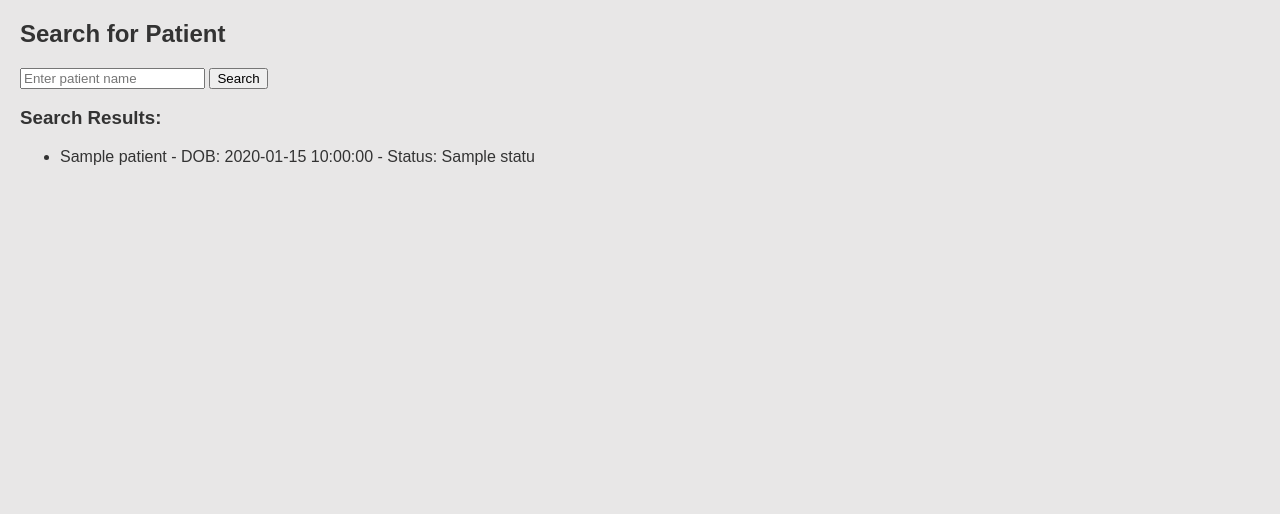
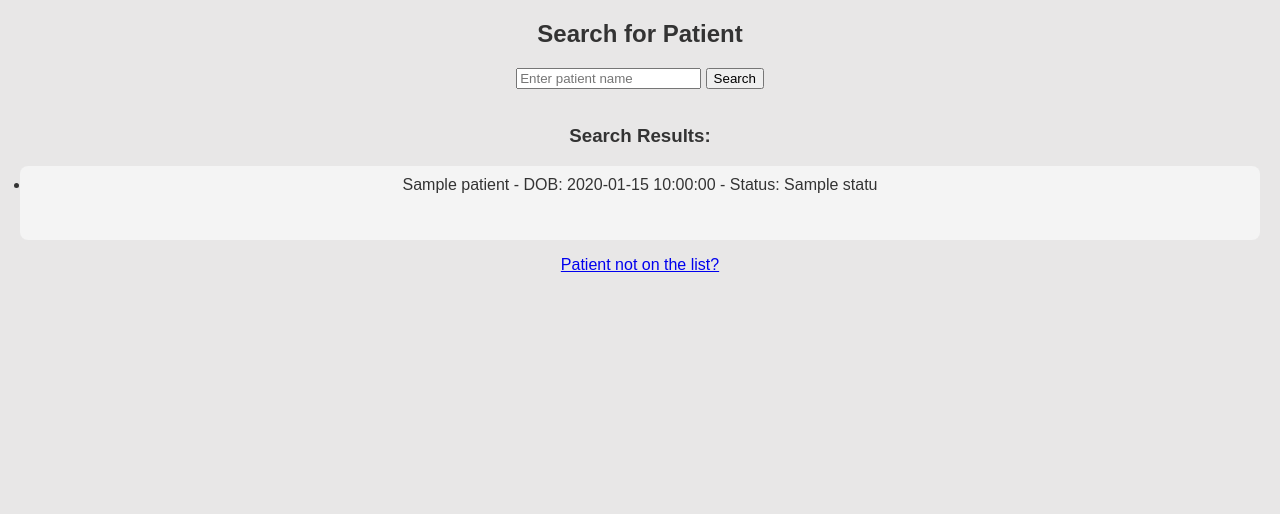
Before and after one commit to Joy-Mamabolo/patient-file-tracking, a Flask app: template src/templates/patients.html in a window 1280 px wide. Shown: the part 158-672 px from the top of the page. Run offline with Flask 3, Linux system fonts and the light colour scheme; tables that the repository leaves empty hold one stand-in row (values such as "Sample post"); the template is opened without the code that fills it: values that come from a table or form of the project are taken from there, most other values are stand-ins (such as "Sample title", 1, 10 or a date in 2020).

Commit message:
Style: Changed css for patients.html > Also added link to add patient if not found in search results > Edited README.md to reflect when scanning UI will be implemented, and when log file tracking will be added.

```diff
--- a/src/static/css/styles.css
+++ b/src/static/css/styles.css
@@ -56,3 +56,7 @@ body{
     border-radius: 8px;
     height: 100%
 }
+
+#patients_container{
+    text-align: center;
+}
--- a/src/templates/patients.html
+++ b/src/templates/patients.html
@@ -10,20 +10,20 @@
    {{ form.hidden_tag() }}
     <input type="text" name="search" placeholder="Enter patient name">
     <input type="submit" value="Search">
-  </form>
-
+  </form> <br>
   {% if patients %}
     <h3>Search Results:</h3>
-    <ul>
+    <ul class = "section">
       {% for patient in patients %}
         <li>{{ patient.patient_name }} - DOB: {{ patient.dob }} - Status: {{patient.status.status_name }}</li>
 
         <!-- Add status change buttons next to each record for the scenario where the right file is found -->
 
-      {% endfor %}
+      {% endfor %} <br><br>
     </ul>
+    <a href="/add_patient">Patient not on the list?</a>
   {% elif search %}
-    <p>No patients found matching "{{ search }}".</p> <br><br>
+    <p>No patients found matching "{{ search }}".</p>
 
     <h2><a href="/add_patient" class="btn" id = "add_patient_link">Add New Patient</a></h2>
   {% endif %}
```
Also changed, not shown: README.md.
